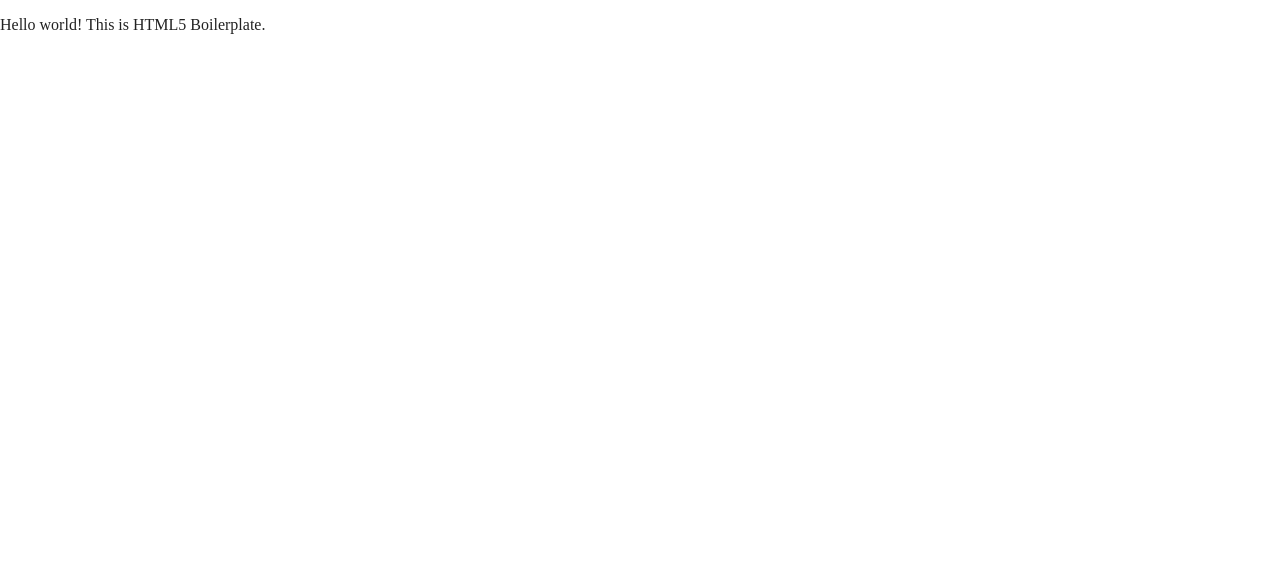
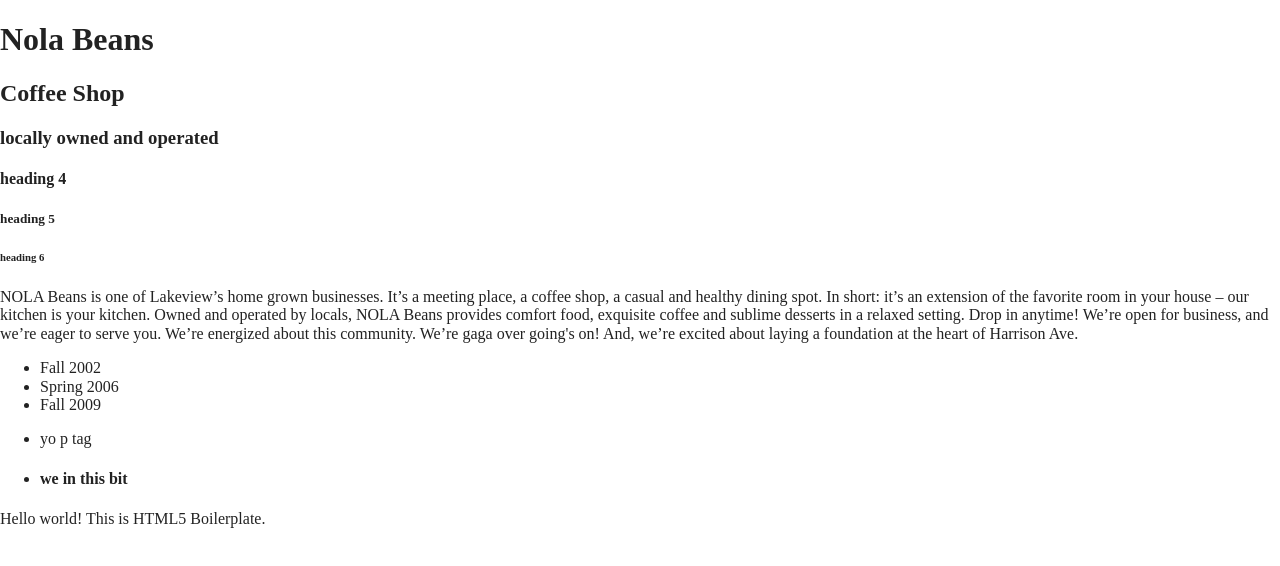
Before and after one commit to maddymurret/Jan27-practice, a website built with Parcel: page html5-boilerplate_v8.0.0 (2)/index.html in a window 1280 px wide. Built offline with nearby package versions, Linux system fonts and the light colour scheme.

Commit message:
personalized website sorta

```diff
--- a/html5-boilerplate_v8.0.0 (2)/index.html
+++ b/html5-boilerplate_v8.0.0 (2)/index.html
@@ -23,7 +23,28 @@
 </head>
 
 <body>
+  <!-- headingg -->
+<h1>Nola Beans</h1>
+<h2>Coffee Shop </h2>
+<h3>locally owned and operated</h3>
+<h4>heading 4</h4>
+<h5>heading 5</h5>
+<h6>heading 6</h6>
 
+<p>NOLA Beans is one of Lakeview’s home grown businesses. It’s a meeting place, a coffee shop, a casual and healthy dining spot. In short: it’s an extension of the favorite room in your house – our kitchen is your kitchen.
+
+  Owned and operated by locals, NOLA Beans provides comfort food, exquisite coffee and sublime desserts in a relaxed setting.
+
+  Drop in anytime! We’re open for business, and we’re eager to serve you. We’re energized about this community. We’re gaga over going's on! And, we’re excited about laying a foundation at the heart of Harrison Ave.</p>
+<p></p>
+<!-- listss -->
+<ul>
+  <li>Fall 2002</li>
+  <li>Spring 2006</li>
+  <li>Fall 2009</li>
+  <li><p>yo p tag</p></li>
+  <li><h4>we in this bit</h4></li>
+</ul>
   <!-- Add your site or application content here -->
   <p>Hello world! This is HTML5 Boilerplate.</p>
   <script src="js/vendor/modernizr-3.11.2.min.js"></script>
```
Also changed, not shown: 1 other file.
